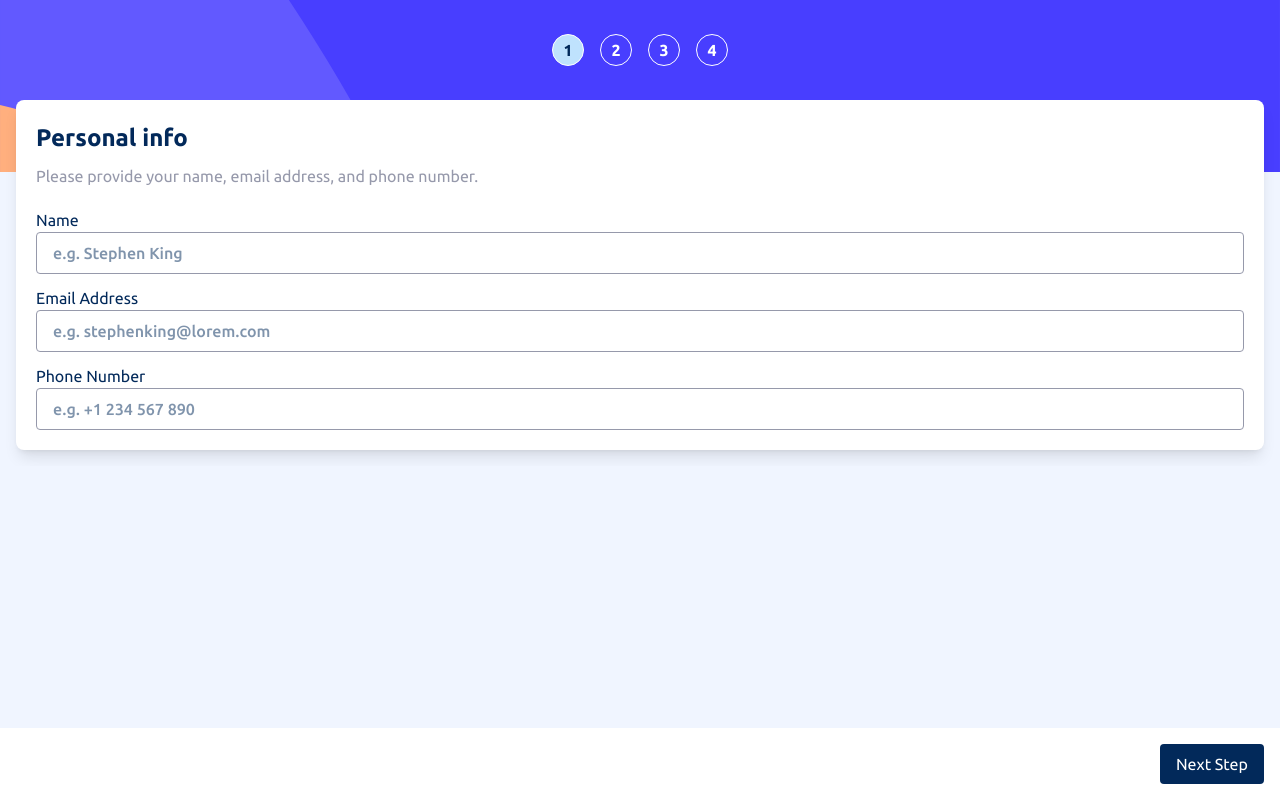
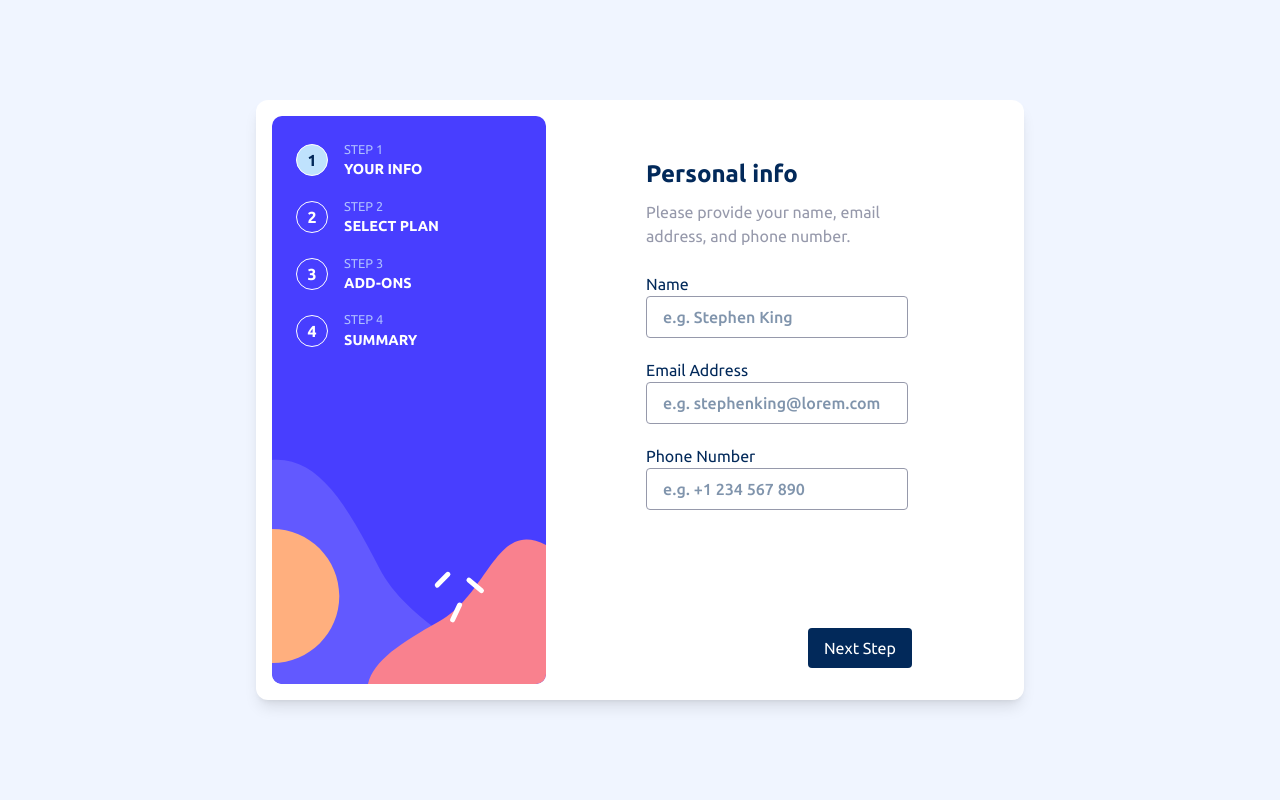
Before and after one commit to 7savv7/frontendmentor, a React (Vite) app in the folder advanced/multi-step-form/: page / in a window 1280 px wide. Built offline with nearby package versions, Linux system fonts and the light colour scheme.

Commit message:
[multi-step-form]: Add responsiveness and hover states

```diff
--- a/advanced/multi-step-form/src/App.tsx
+++ b/advanced/multi-step-form/src/App.tsx
@@ -146,14 +146,22 @@ function App() {
   };
 
   return (
-    <div className="min-h-svh lg:min-h-screen">
-      <div className="flex flex-col w-full h-full">
+    <div className="flex min-h-svh lg:min-h-screen lg:items-center lg:justify-center">
+      <div
+        className="flex flex-col w-full h-full lg:w-[60%] lg:max-w-[1000px] lg:h-fit
+        lg:flex-row lg:bg-white lg:rounded-xl lg:p-4 lg:shadow-lg"
+      >
         <div
           className="flex items-center justify-center gap-4 w-full h-[172px] pb-22 pt-4
-          bg-[url(/images/bg-sidebar-mobile.svg)] bg-cover bg-no-repeat"
+          bg-[url(/images/bg-sidebar-mobile.svg)] bg-cover bg-no-repeat
+          lg:bg-[url(/images/bg-sidebar-desktop.svg)] lg:h-full lg:w-[274px]
+          lg:p-6 lg:flex-col lg:items-start lg:min-h-[568px] lg:rounded-lg lg:justify-start"
         >
           {steps.map((s, index) => (
-            <div key={s.title} className="text-white">
+            <div
+              key={s.title}
+              className="text-white lg:flex lg:items-center lg:gap-4"
+            >
               <div
                 className={`flex items-center justify-center border border-white rounded-full w-8 h-8 p-2 font-[700]
                 ${index + 1 === step && "text-blue950 border-transparent bg-blue200"} transition-all duration-450`}
@@ -161,29 +169,33 @@ function App() {
                 <p>{index + 1}</p>
               </div>
 
-              <div className="hidden">
-                <p>{s.title}</p>
-                <p>{s.info}</p>
+              <div className="hidden uppercase lg:flex lg:flex-col">
+                <p className="text-blue300 text-[0.8em]">{s.title}</p>
+                <p className="font-[700] text-[0.9em]">{s.info}</p>
               </div>
             </div>
           ))}
         </div>
 
-        <div className="overflow-hidden relative -top-22 w-full p-4">
+        <div
+          className="overflow-hidden relative -top-22 w-full p-4
+          lg:flex-1 lg:static lg:px-2 xl:px-20 lg:py-0 lg:pt-5 lg:flex lg:flex-col lg:justify-between"
+        >
           <div
             className={`bg-white w-full p-5 rounded-lg shadow-lg
-              ${slideRight && "animate-slide-left"} ${slideLeft && "animate-slide-right"} `}
+              ${slideRight && "animate-slide-left"} ${slideLeft && "animate-slide-right"}
+              lg:shadow-none`}
           >
             {confirm ? <ThankYouPage /> : steps[step - 1].component}
           </div>
 
           {!confirm && (
-            <div className="flex items-center justify-between fixed bottom-0 left-0 p-4 w-full bg-white">
+            <div className="flex items-center justify-between fixed bottom-0 left-0 p-4 w-full bg-white lg:static">
               {step > 1 && (
                 <button
                   type="button"
                   onClick={prevStep}
-                  className="text-grey500 font-[500]"
+                  className="cursor-pointer text-grey500 font-[500] hover:text-blue950"
                 >
                   Go Back
                 </button>
@@ -193,7 +205,7 @@ function App() {
                 <button
                   type="button"
                   onClick={nextStep}
-                  className="ml-auto bg-blue950 text-white p-2 px-4 rounded-sm"
+                  className="cursor-pointer ml-auto bg-blue950 text-white p-2 px-4 rounded-sm hover:bg-blue950/80"
                 >
                   Next Step
                 </button>
@@ -201,7 +213,8 @@ function App() {
                 <button
                   type="button"
                   onClick={confirmation}
-                  className="ml-auto bg-purple600 text-white p-2 px-4 rounded-sm"
+                  className="cursor-pointer ml-auto bg-purple600 text-white p-2 px-4
+                  rounded-sm lg:px-6 transition-all hover:opacity-50"
                 >
                   Confirm
                 </button>
--- a/advanced/multi-step-form/src/components/Step1.tsx
+++ b/advanced/multi-step-form/src/components/Step1.tsx
@@ -15,7 +15,7 @@ function Step1({ info, setInfo, errors }: Props) {
         Please provide your name, email address, and phone number.
       </p>
 
-      <div className="flex flex-col gap-3 mt-5">
+      <div className="flex flex-col gap-3 mt-5 lg:gap-5 lg:mt-6">
         <div className="flex flex-col item-start">
           <div className="flex items-center justify-between">
             <label htmlFor="name">Name</label>
@@ -28,7 +28,7 @@ function Step1({ info, setInfo, errors }: Props) {
           </div>
 
           <input
-            className={`border ${errors.name ? "border-red500" : "border-grey500"}
+            className={`border ${errors.name ? "border-red500" : "border-grey500 hover:border-purple600"}
             text-blue950 font-[500] p-2 px-4 rounded-sm outline-none`}
             id="name"
             value={info.name}
@@ -52,7 +52,7 @@ function Step1({ info, setInfo, errors }: Props) {
           </div>
 
           <input
-            className={`border ${errors.email ? "border-red500" : "border-grey500"}
+            className={`border ${errors.email ? "border-red500" : "border-grey500 hover:border-purple600"}
             text-blue950 font-[500] p-2 px-4 rounded-sm outline-none`}
             id="email"
             value={info.email}
@@ -76,7 +76,7 @@ function Step1({ info, setInfo, errors }: Props) {
           </div>
 
           <input
-            className={`border ${errors.phone ? "border-red500" : "border-grey500"}
+            className={`border ${errors.phone ? "border-red500" : "border-grey500 hover:border-purple600"}
             text-blue950 font-[500] p-2 px-4 rounded-sm outline-none`}
             id="phone"
             value={info.phone}
--- a/advanced/multi-step-form/src/components/Step2.tsx
+++ b/advanced/multi-step-form/src/components/Step2.tsx
@@ -20,7 +20,7 @@ function Step2({ info, setInfo }: Props) {
         You have the option of monthly or yearly billing.
       </p>
 
-      <div className="flex flex-col gap-3 mt-5">
+      <div className="flex flex-col gap-3 mt-5 lg:flex-row lg:mt-6">
         {plans.map((p) => (
           <div
             key={p.plan}
@@ -30,8 +30,9 @@ function Step2({ info, setInfo }: Props) {
                 plan: { name: p.plan, price: p.price },
               }))
             }
-            className={`flex items-start gap-3 border rounded-lg p-3
-              ${info.plan.name === p.plan ? "border-purple600 bg-blue50" : "border-grey500"}`}
+            className={`cursor-pointer flex items-start gap-3 border rounded-lg p-3
+              ${info.plan.name === p.plan ? "border-purple600 bg-blue50" : "border-grey500 hover:border-purple600"}
+              lg:flex-col lg:flex-1 lg:gap-8`}
           >
             <img src={`/images/icon-${p.image}.svg`} alt={p.image} />
 
@@ -47,18 +48,21 @@ function Step2({ info, setInfo }: Props) {
         ))}
       </div>
 
-      <div className="flex items-center justify-center text-grey500 font-[500] gap-5 p-2 px-5 mt-5 bg-blue50 rounded-lg">
+      <div
+        className="flex items-center justify-center text-grey500 font-[500]
+        gap-5 p-2 px-5 mt-5 bg-blue50 rounded-lg lg:mt-6"
+      >
         <button
           type="button"
           onClick={() => setInfo((prev) => ({ ...prev, yearly: false }))}
-          className={`${!info.yearly && "text-blue950"} transition-all`}
+          className={`cursor-pointer ${!info.yearly && "text-blue950"} transition-all`}
         >
           Monthly
         </button>
 
         <div
           onClick={() => setInfo((prev) => ({ ...prev, yearly: !prev.yearly }))}
-          className="relative bg-blue950 h-5 w-10 rounded-full"
+          className="cursor-pointer relative bg-blue950 h-5 w-10 rounded-full hover:bg-blue950/80"
         >
           <div
             className={`absolute w-[12px] top-[4px] h-[12px] bg-white rounded-full
@@ -69,7 +73,7 @@ function Step2({ info, setInfo }: Props) {
         <button
           type="button"
           onClick={() => setInfo((prev) => ({ ...prev, yearly: true }))}
-          className={`${info.yearly && "text-blue950"} transition-all`}
+          className={`cursor-pointer ${info.yearly && "text-blue950"} transition-all hover:text-blue950`}
         >
           Yearly
         </button>
--- a/advanced/multi-step-form/src/components/Step3.tsx
+++ b/advanced/multi-step-form/src/components/Step3.tsx
@@ -17,6 +17,14 @@ const addOns = [
 ];
 
 function Step3({ info, setInfo }: Props) {
+  const handleCheck = (a: { add: string; text: string; price: number }) =>
+    setInfo((prev) => ({
+      ...prev,
+      adds: prev.adds.map((ad) => ad.name).includes(a.add)
+        ? prev.adds.filter((ad) => ad.name !== a.add)
+        : [...prev.adds, { name: a.add, price: a.price }],
+    }));
+
   return (
     <div className="text-blue950">
       <h1 className="text-[1.5em] font-bold">Pick add-ons</h1>
@@ -24,23 +32,16 @@ function Step3({ info, setInfo }: Props) {
         Add-ons help enhance your gaming experience.
       </p>
 
-      <div className="mt-5 flex flex-col gap-3">
+      <div className="mt-5 flex flex-col gap-3 lg:mt-6">
         {addOns.map((a) => (
           <div
             key={a.add}
-            className={`flex items-center justify-between gap-2 border border-grey500 rounded-lg p-3 py-2
-              ${info.adds.map((ad) => ad.name).includes(a.add) && "border-purple600 bg-blue50"}`}
+            onClick={() => handleCheck(a)}
+            className={`cursor-pointer flex items-center justify-between gap-2 border border-grey500 rounded-lg p-3 py-2
+              ${info.adds.map((ad) => ad.name).includes(a.add) && "border-purple600 bg-blue50"} xl:p-3 hover:border-purple600`}
           >
             <div className="flex items-center gap-2">
               <div
-                onClick={() =>
-                  setInfo((prev) => ({
-                    ...prev,
-                    adds: prev.adds.map((ad) => ad.name).includes(a.add)
-                      ? prev.adds.filter((ad) => ad.name !== a.add)
-                      : [...prev.adds, { name: a.add, price: a.price }],
-                  }))
-                }
                 className={`w-5 h-5 mx-1 rounded border border-grey500
                 ${info.adds.map((ad) => ad.name).includes(a.add) && "bg-purple600 border-transparent"}
                 flex items-center justify-center transition-all`}
--- a/advanced/multi-step-form/src/components/Step4.tsx
+++ b/advanced/multi-step-form/src/components/Step4.tsx
@@ -21,7 +21,7 @@ function Step4({ info, setStep }: Props) {
         Double-check everything looks OK before confirming.
       </p>
 
-      <div className="bg-blue50 p-4 rounded-lg text-grey500 mt-5">
+      <div className="bg-blue50 p-4 rounded-lg text-grey500 mt-5 lg:mt-6">
         <div
           className={`flex items-center justify-between
             ${info.adds.length > 0 && "border-b pb-2"} border-grey500/40`}
@@ -34,7 +34,7 @@ function Step4({ info, setStep }: Props) {
             <button
               onClick={setStep}
               type="button"
-              className="font-[500] underline"
+              className="cursor-pointer font-[500] underline hover:text-purple600"
             >
               Change
             </button>
```
